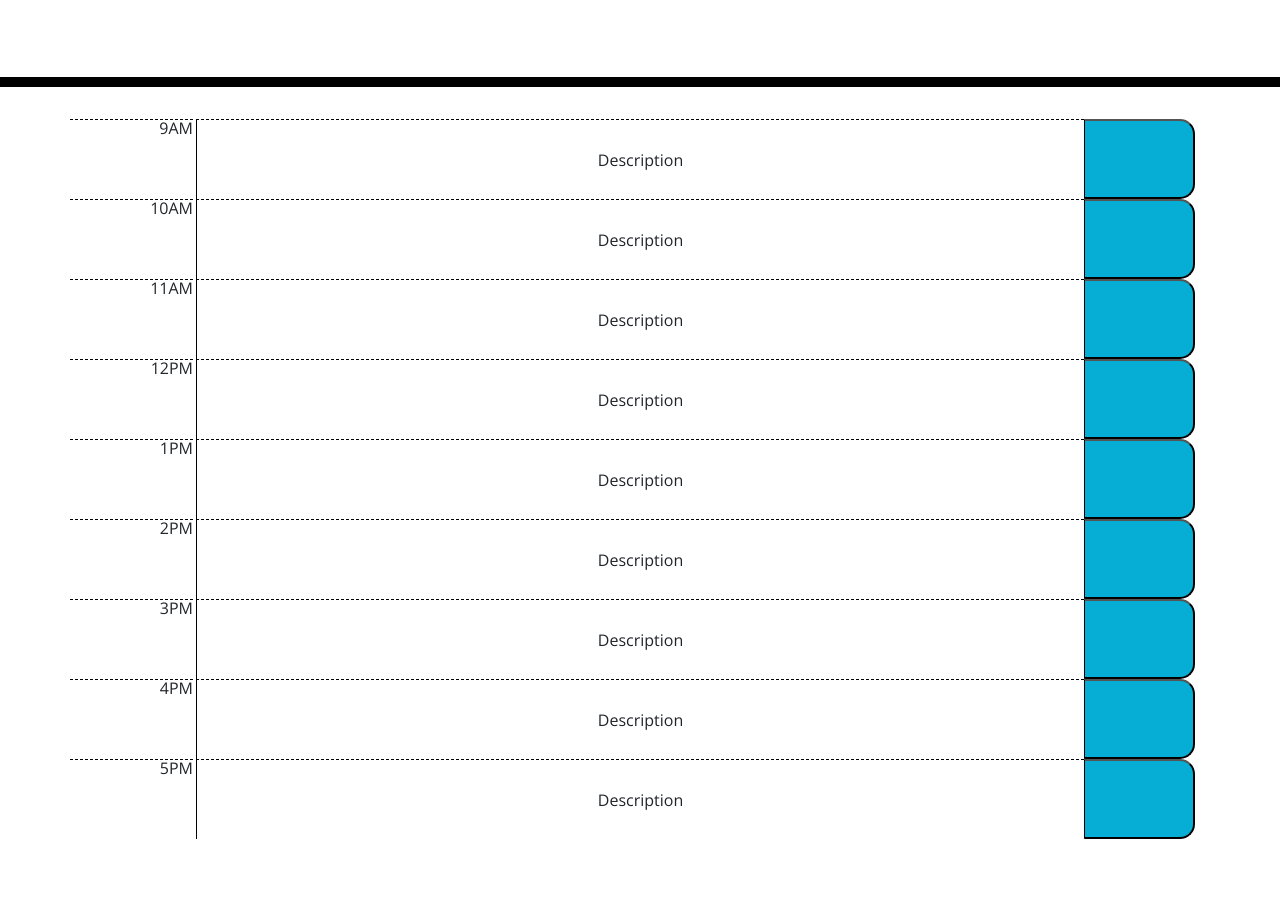
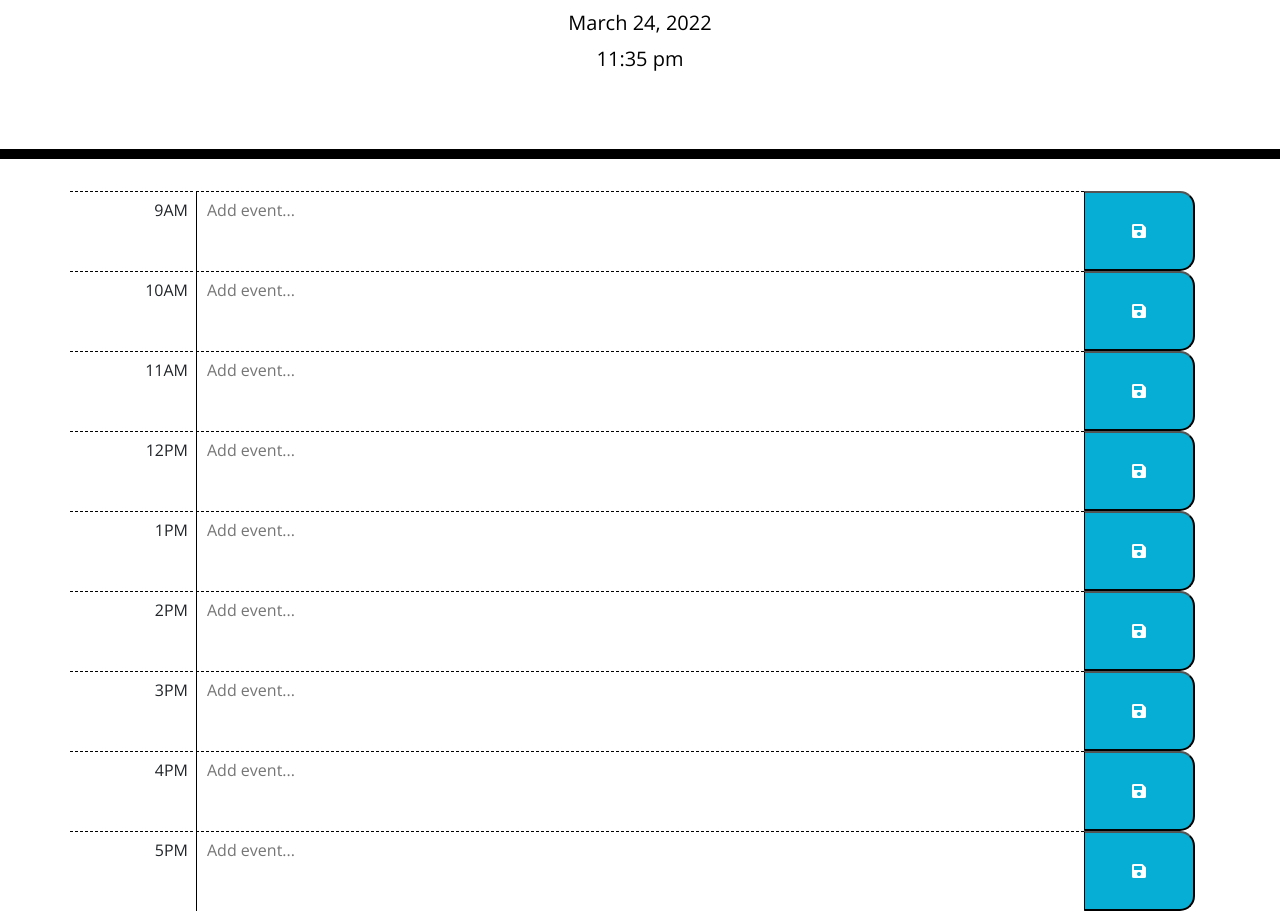
Before and after one commit to walkerjezek/Work-Day-Planner, a plain HTML site: page index.html in a window 1280 px wide. Shown: the part 181-1092 px from the top of the page. Before the commit the page ends 1020 px from the top, so only its background shows below. Drawn offline with nearby package versions, Linux system fonts and the light colour scheme.

Commit message:
styling changes. starting to work on the functions to drive everything

```diff
--- a/index.html
+++ b/index.html
@@ -31,45 +31,46 @@
       <h1 class="display-3">Work Day Scheduler</h1>
       <p class="lead">A simple calendar app for scheduling your work day</p>
       <p id="currentDay" class="lead"></p>
+      <p id="currentTime" class="lead"></p>
     </header>
     <div class="container">
       <!-- Timeblocks go here -->
 
-      <div class="row">9AM</div>
-        <div class="description">Description</div>
-        <button class=saveBtn></button>
+      <div class="row" id="9am">9AM</div>
+        <textarea placeholder="Add event..." class="description"></textarea>
+        <button class="saveBtn fa fa-save"></button>
 
-      <div class="row">10AM</div>
-        <div class="description">Description</div>
-        <button class=saveBtn></button>
+      <div class="row" id="10am">10AM</div>
+        <textarea placeholder="Add event..." class="description"></textarea>
+        <button class="saveBtn fa fa-save"></button>
 
-      <div class="row">11AM</div>
-        <div class="description">Description</div>
-        <button class=saveBtn></button>
+      <div class="row" id="11am">11AM</div>
+      <textarea placeholder="Add event..." class="description"></textarea>
+        <button class="saveBtn fa fa-save"></button>
 
-      <div class="row">12PM</div>
-        <div class="description">Description</div>
-        <button class=saveBtn></button>
+      <div class="row" id="12pm">12PM</div>
+      <textarea placeholder="Add event..." class="description"></textarea>
+        <button class="saveBtn fa fa-save"></button>
 
-      <div class="row">1PM</div>
-        <div class="description">Description</div>
-        <button class=saveBtn></button>
+      <div class="row" id="1pm">1PM</div>
+      <textarea placeholder="Add event..." class="description"></textarea>
+        <button class="saveBtn fa fa-save"></button>
 
-      <div class="row">2PM</div>
-        <div class="description">Description</div>
-        <button class=saveBtn></button>
+      <div class="row" id="2pm">2PM</div>
+      <textarea placeholder="Add event..." class="description"></textarea>
+        <button class="saveBtn fa fa-save"></button>
 
-      <div class="row">3PM</div>
-        <div class="description">Description</div>
-        <button class=saveBtn></button>
+      <div class="row" id="3pm">3PM</div>
+      <textarea placeholder="Add event..." class="description"></textarea>
+        <button class="saveBtn fa fa-save"></button>
 
-      <div class="row">4PM</div>
-        <div class="description">Description</div>
-        <button class=saveBtn></button>
+      <div class="row" id="4pm">4PM</div>
+      <textarea placeholder="Add event..." class="description"></textarea>
+        <button class="saveBtn fa fa-save"></button>
 
-      <div class="row">5PM</div>
-        <div class="description">Description</div>
-        <button class=saveBtn></button>
+      <div class="row" id="5pm">5PM</div>
+      <textarea placeholder="Add event..." class="description"></textarea>
+        <button class="saveBtn fa fa-save"></button>
 
 
 
--- a/script.js
+++ b/script.js
@@ -15,11 +15,15 @@ var pm5 = 17;
 var today = moment();
 $("#currentDay").text(today.format("LL"));
 
+var today = moment();
+$("#currentTime").text(today.format("hh:mm a"));
+
 
 //-----------------------------------------------------------------
 // Function to add background based on time of day
 var currentTime = moment();
+console.log(currentTime);
 
-function {
-    if (currentTime ==
-}
+// function {
+//     if (currentTime ==
+// }
--- a/style.css
+++ b/style.css
@@ -42,6 +42,8 @@ textarea {
   margin-right: 3px;
   display: flex;
   justify-content: flex-end;
+  padding-top: 10px;
+  padding-right: 5px;
 }
 
 .hour {
```
Also changed, not shown: 1 other file.
